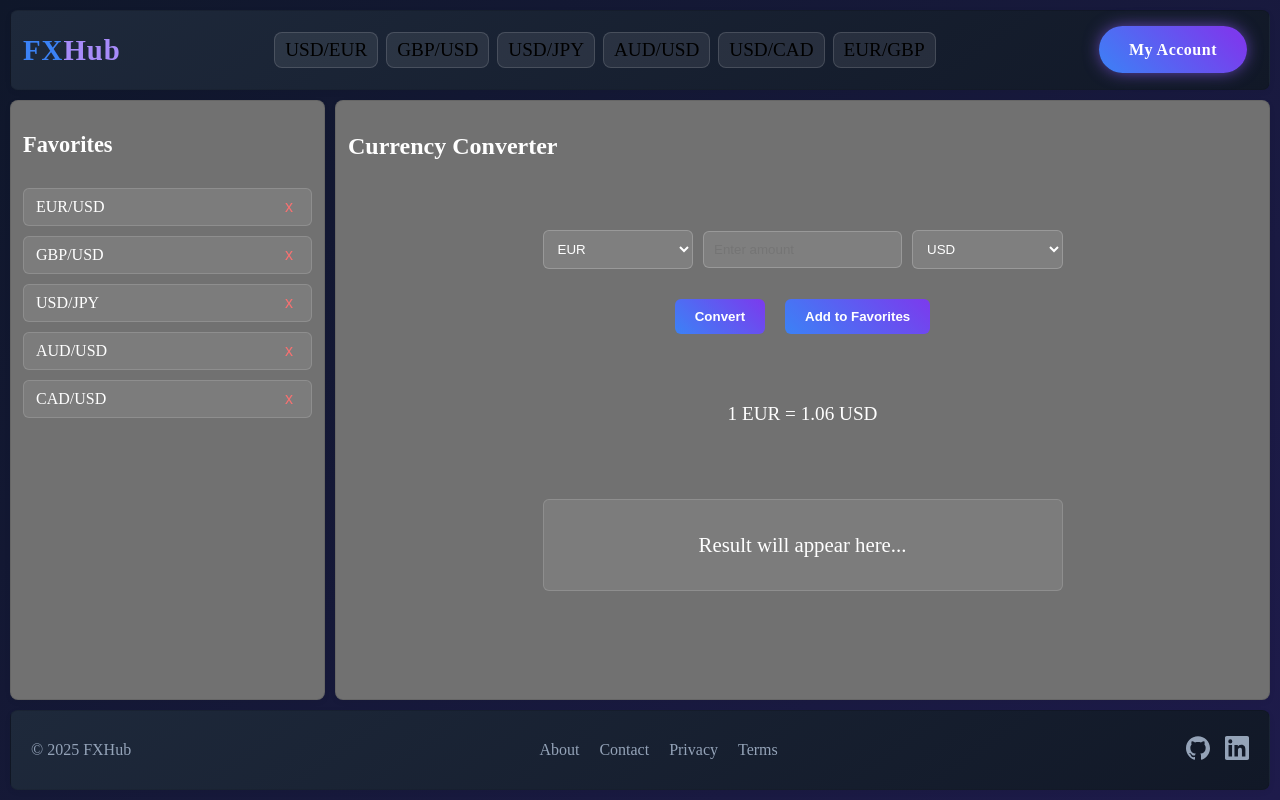
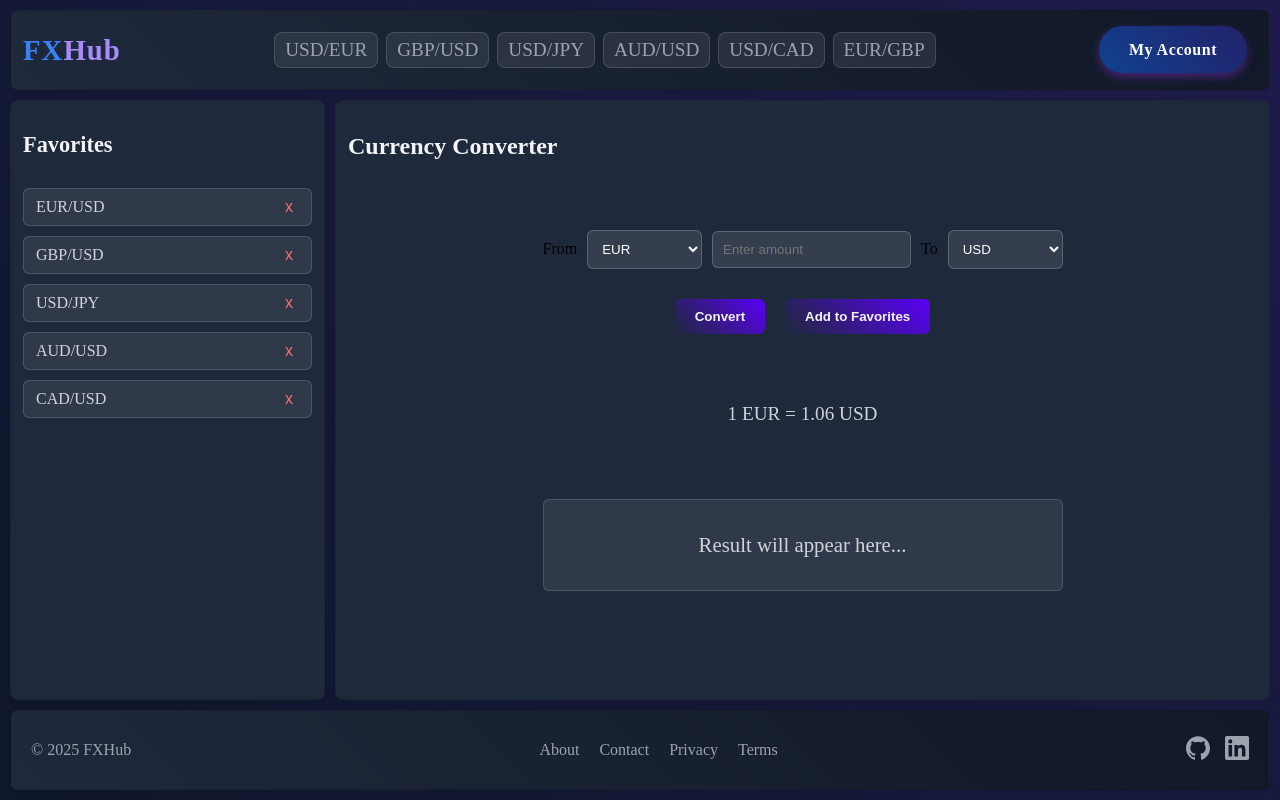
Before and after one commit to 0nel16/CurrencyWebPage, a plain HTML site: page index.html in a window 1280 px wide. Drawn offline with Linux system fonts and the light colour scheme.

Commit message:
Minor tweaks, font size, color

```diff
--- a/index.html
+++ b/index.html
@@ -53,6 +53,7 @@
                 <h2>Currency Converter</h2>
                 <div class="converter">
                     <div class="converterRow">
+                        <label for="fromCurrency">From</label>
                         <select id="fromCurrency">
                             <option value="EUR">EUR</option>
                             <option value="USD">USD</option>
@@ -60,6 +61,7 @@
                             <option value="JPY">JPY</option>
                         </select>
                         <input type="number" id="amount" placeholder="Enter amount">
+                        <label for="toCurrency">To</label>
                         <select id="toCurrency">
                             <option value="USD">USD</option>
                             <option value="EUR">EUR</option>
--- a/style.css
+++ b/style.css
@@ -5,7 +5,7 @@
 html, body{
     height: 100%;
     margin: 0;
-    background: linear-gradient(135deg, #0f172a, #1e1b4b);
+    background: linear-gradient(45deg, #0f172a, #1e1b4b);
 }
 
 .container {
@@ -17,7 +17,7 @@ html, body{
 }
 
 .card {
-    background: linear-gradient(145deg, #1e293b, #111827);
+    background: linear-gradient(45deg, #1e293b, #111827);
     border: 1px solid rgba(0,0,0,0.1);
     border-radius: 8px;
     padding: 12px;
@@ -41,13 +41,14 @@ html, body{
 .sidebar {
     flex: 0 0 25%;
     max-width: 340px;
-    background: #717171;
+    background: #1e293b;
+    min-width: 0;
 }
 
 .content {
     flex: 1 1 auto;
     min-width: 0;
-    background: #717171;
+    background: #1e293b;
 }
 
 .headerBrand{
@@ -78,6 +79,7 @@ html, body{
     align-items: center;
     justify-content: center;
     overflow: hidden;
+    color: #9ca3af;
 }
 
 .cardRates{
@@ -95,7 +97,8 @@ html, body{
 #btnAccount{
     margin: 10px;
     padding: 15px 30px;
-    box-shadow: 0px 0px 18px -3px rgba(139, 92, 246, 0.9);    background-image: linear-gradient(45deg, #3b82f6 0%, #7c3aed 51%, #3b82f6 100%);
+    background: linear-gradient(45deg, #11418e, #2e0b4f);
+    box-shadow: 0 4px 10px rgba(147, 51, 234, 0.4);
     border: 0px;
     border-radius: 25px;
     color: white;
@@ -108,12 +111,7 @@ html, body{
 }
 
 #btnAccount:hover{
-    background-position: center right;
-    filter: brightness(1.15);
-}
-
-#btnAccount:active{
-    transform: scale(1);
+    filter: brightness(1.5);
 }
 
 .footer{
@@ -122,7 +120,7 @@ html, body{
     align-items: center;
     padding: 0 20px;
     font-size: 1rem;
-    color: #94a3b8;
+    color: #9ca3af;
 }
 
 .footerNav{
@@ -131,7 +129,7 @@ html, body{
 }
 
 .footerNav a{
-    color: #94a3b8;
+    color: #9ca3af;
     text-decoration: none;
     transition: color 0.3s ease;
 }
@@ -146,7 +144,7 @@ html, body{
 }
 
 .footerSocial a{
-    color: #94a3b8;
+    color: #9ca3af;
     transition: color 0.3s ease;
 }
 
@@ -157,7 +155,7 @@ html, body{
 .sidebar h2{
     font-size: 1.4rem;
     margin-bottom: 30px;
-    color: #ffffff;
+    color: #f3f4f6;
 }
 
 .favoritesList{
@@ -174,7 +172,7 @@ html, body{
     border-radius: 6px;
     background: rgba(255, 255, 255, 0.08);
     border: 1px solid rgba(255, 255, 255, 0.14);
-    color: #ffffff;
+    color: #d1d5db;
     transition: 0.3s ease;
 }
 
@@ -197,7 +195,7 @@ html, body{
 
 .content h2{
     margin-bottom: 30px;
-    color: #ffffff;
+    color: #f3f4f6;
 }
 
 .converter{
@@ -230,14 +228,14 @@ html, body{
     border: none;
     border-radius: 6px;
     cursor: pointer;
-    background: linear-gradient(45deg, #3b82f6, #7c3aed);
-    color: #ffffff;
+    background: linear-gradient(45deg, #1e293b, #5a00f6);
+    color: #f3f4f6;
     font-weight: bold;
     transition: 0.3s;
 }
 
 .converterActions button:hover{
-    filter: brightness(1.15);
+    filter: brightness(1.5);
 }
 
 .converterActions{
@@ -249,7 +247,7 @@ html, body{
 
 .exchangeRateDisplay{
     font-size: 1.2rem;
-    color: #ffffff;
+    color: #d1d5db;
     text-align: center;
     padding: 20px;
 }
@@ -260,7 +258,7 @@ html, body{
   border-radius: 6px;
   background: rgba(255, 255, 255, 0.08);
   border: 1px solid rgba(255, 255, 255, 0.14);
-  color: #ffffff;
+  color: #d1d5db;
   font-size: 1.3rem;
   text-align: center;
 }
@@ -327,13 +325,6 @@ html, body{
         grid-template-columns: repeat(2, 1fr);
         gap: 8px;
     }
-    .converterRow{
-        flex-direction: column;
-        align-items: stretch;
-    }
-    .converterActions{
-        flex-direction: column;
-    }
     .converterActions{
         flex-direction: column;
     }
```
